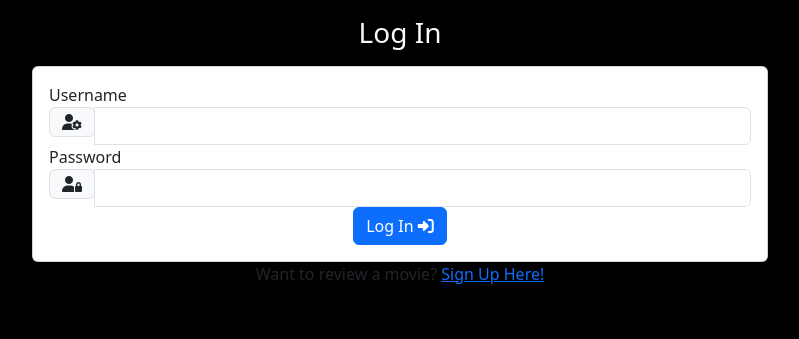
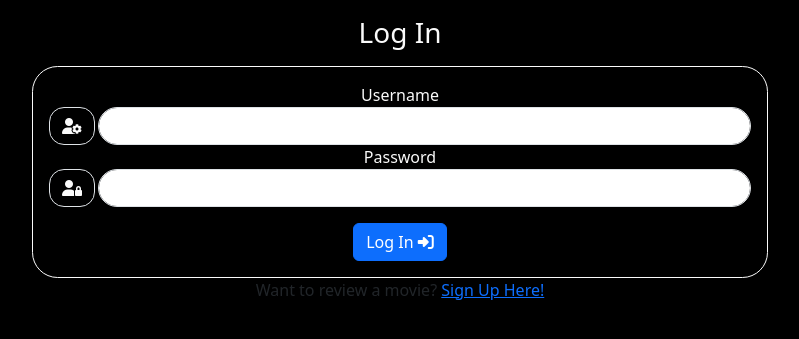
Before and after one commit to leellismith/MovieMeter, a Flask app: page /login in a window 1280 px wide. Shown: the part 56-395 px from the top of the page, without its empty margins (240-1039 px from the left). Run offline with Flask 3, Linux system fonts and the light colour scheme; some libraries are stand-ins or nearby versions.

Commit message:
Added styling to login and signup pages

```diff
--- a/static/css/style.css
+++ b/static/css/style.css
@@ -10,6 +10,15 @@ a.navbar-brand {
     --bs-navbar-color: #fafafa;
     --bs-navbar-hover-color: #ff0000;
     --bs-navbar-brand-hover-color: #ff0000;
+}
+
+.bg-light {
+    --bs-bg-opacity: 1;
+    background-color: #000000 !important;
+    --bs-body-color: #fafafa;
+    margin-right: .25rem;
+    height: 100%;
+    border-radius: 15px;
 }
 
 .bg-dark {
@@ -35,6 +44,10 @@ h3.text-center {
     color: #fafafa;
 }
 
+.login-signup-button {
+    margin-top: 1rem;
+}
+
 .card-styling {
     border-style: solid;
     border-color: #ffffff;
@@ -56,6 +69,19 @@ h3.text-center {
     display: block;
     width: 85%;
     margin-bottom: 1rem;
+}
+
+.login-signup-styling {
+    background-color: #000000;
+    border-style: solid;
+    border-color: #fafafa;
+    text-align: center;
+    color: #fafafa;
+    border-radius: 2vw;
+}
+
+#username, #password {
+    border-radius: 25px;
 }
 
 .flashes h4 {
@@ -91,10 +117,16 @@ img.img-fluid.rounded-start {
     color: #495057;
     cursor: pointer;
 }
+
 .autocomplete-suggestion:hover {
     background-color: #e9ecef;
     color: #212529;
 }
+
+.carousel-item img {
+    width: 50% !important;
+    margin: 0 auto; /* Center the image horizontally */
+  }
 
 
 /*------------ Media*/
--- a/templates/login.html
+++ b/templates/login.html
@@ -5,7 +5,7 @@
 
     <div class="row justify-content-center">
         <form class="col-12 col-md-8" method="POST" action="{{ url_for('login') }}">
-            <div class="card card-body">
+            <div class="card card-body login-signup-styling">
                 <!-- Username Input Field -->
                 <div class="form-group">
                     <label for="username">Username</label>
@@ -16,7 +16,7 @@
                             </span>
                         </div>
                         <input id="username" name="username" type="text" minlength="5" maxlength="15"
-                            pattern="^[a-zA-Z0-9]{5,15}$" class="form-control" required>
+                            pattern="^[a-zA-Z0-9]{5,15}$" class="form-control input-styling" required>
                     </div>
                 </div>
                 <!-- Password Input Field -->
@@ -29,12 +29,12 @@
                             </span>
                         </div>
                         <input id="password" name="password" type="password" minlength="5" maxlength="15"
-                            pattern="^[a-zA-Z0-9]{5,15}$" class="form-control" required>
+                            pattern="^[a-zA-Z0-9]{5,15}$" class="form-control input-styling" required>
                     </div>
                 </div>
                 <!-- Submit Button -->
                 <div class="form-group text-center">
-                    <button class="btn btn-primary btn-block" type="submit">Log In
+                    <button class="btn btn-primary btn-block login-signup-button" type="submit">Log In
                         <i class="fas fa-sign-in-alt"></i>
                     </button>
                 </div>
--- a/templates/signup.html
+++ b/templates/signup.html
@@ -5,7 +5,7 @@
 
     <div class="row justify-content-center">
         <form class="col-12 col-md-8" method="POST" action="{{ url_for('signup') }}">
-            <div class="card card-body">
+            <div class="card card-body login-signup-styling">
                 <!-- Username Input Field -->
                 <div class="form-group">
                     <label for="username">Username</label>
@@ -34,7 +34,7 @@
                 </div>
                 <!-- Submit Button -->
                 <div class="form-group text-center">
-                    <button class="btn btn-primary btn-block" type="submit">Submit
+                    <button class="btn btn-primary btn-block login-signup-button" type="submit">Submit
                         <i class="fas fa-sign-in-alt"></i>
                     </button>
                 </div>
```
